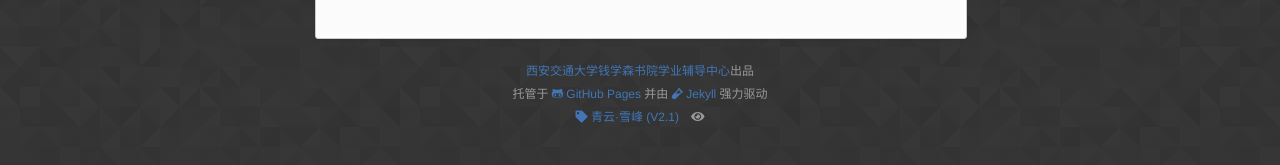
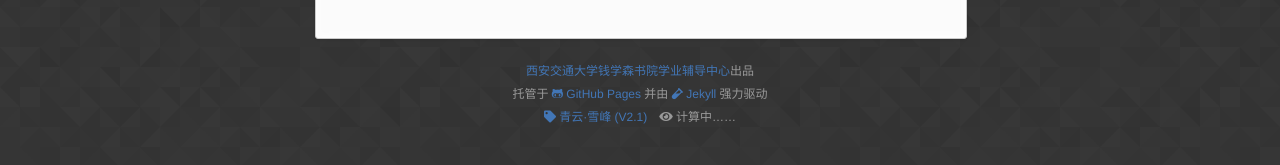
Before and after one commit to qyxf/qyxf.github.io, a Jekyll site: the page built from index.md, in a window 1280 px wide. Shown: the part 1633-1798 px from the top of the page. Built offline with Jekyll 4.4.1, drawn with Linux system fonts in a browser that asks for light colours; nearby versions of some CDN libraries; some web fonts are replaced; our own code applies the rules of GitHub Pages for plain Markdown files; comment, search, counter and statistics services are not loaded.

Commit message:
Add loading info for busuanzi

```diff
--- a/_includes/footer.html
+++ b/_includes/footer.html
@@ -1,6 +1,6 @@
 <footer>
     <p><small><a href="/about">{{ site.organization_full }}</a>出品<br>托管于 <a href="https://pages.github.com"><i class="fab fa-github-alt"></i> GitHub Pages</a>
         并由 <a href="http://jekyllcn.com"><i class="fas fa-vial"></i> Jekyll</a> 强力驱动<br>
-        <span id="busuanzi_container_site_pv"><small><a href="https://github.com/qyxf/qyxf.github.io/releases"><i class="fas fa-tag"></i> {{ site.version }}</a>　<i class="fas fa-eye"></i> <span id="busuanzi_value_site_pv"></span></small></span>
+        <small><a href="https://github.com/qyxf/qyxf.github.io/releases"><i class="fas fa-tag"></i> {{ site.version }}</a>　<span id="busuanzi_container_site_pv"><i class="fas fa-eye"></i> <span id="busuanzi_value_site_pv">计算中……</span></span></small>
     </small></p>
 </footer>
```
